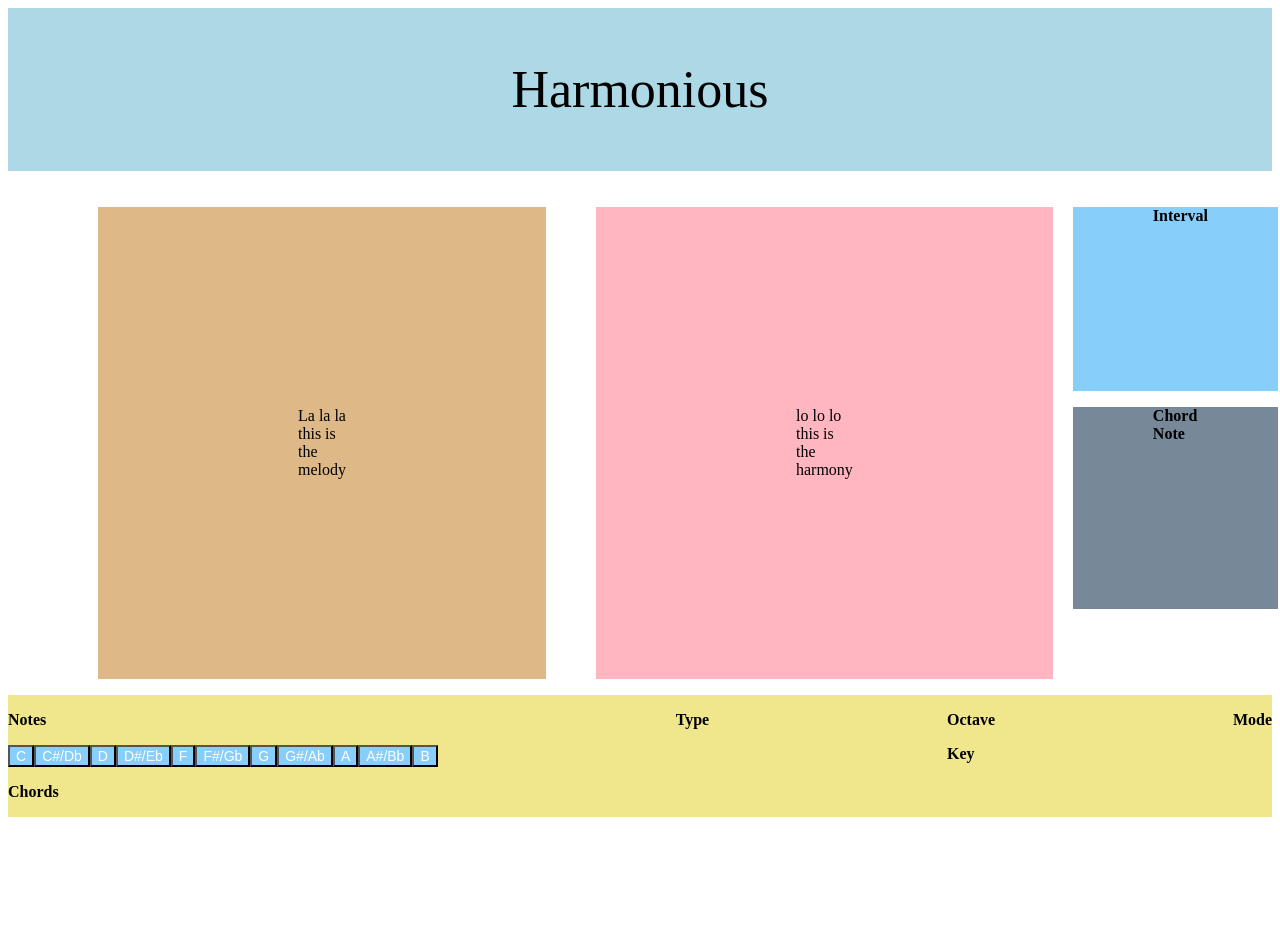
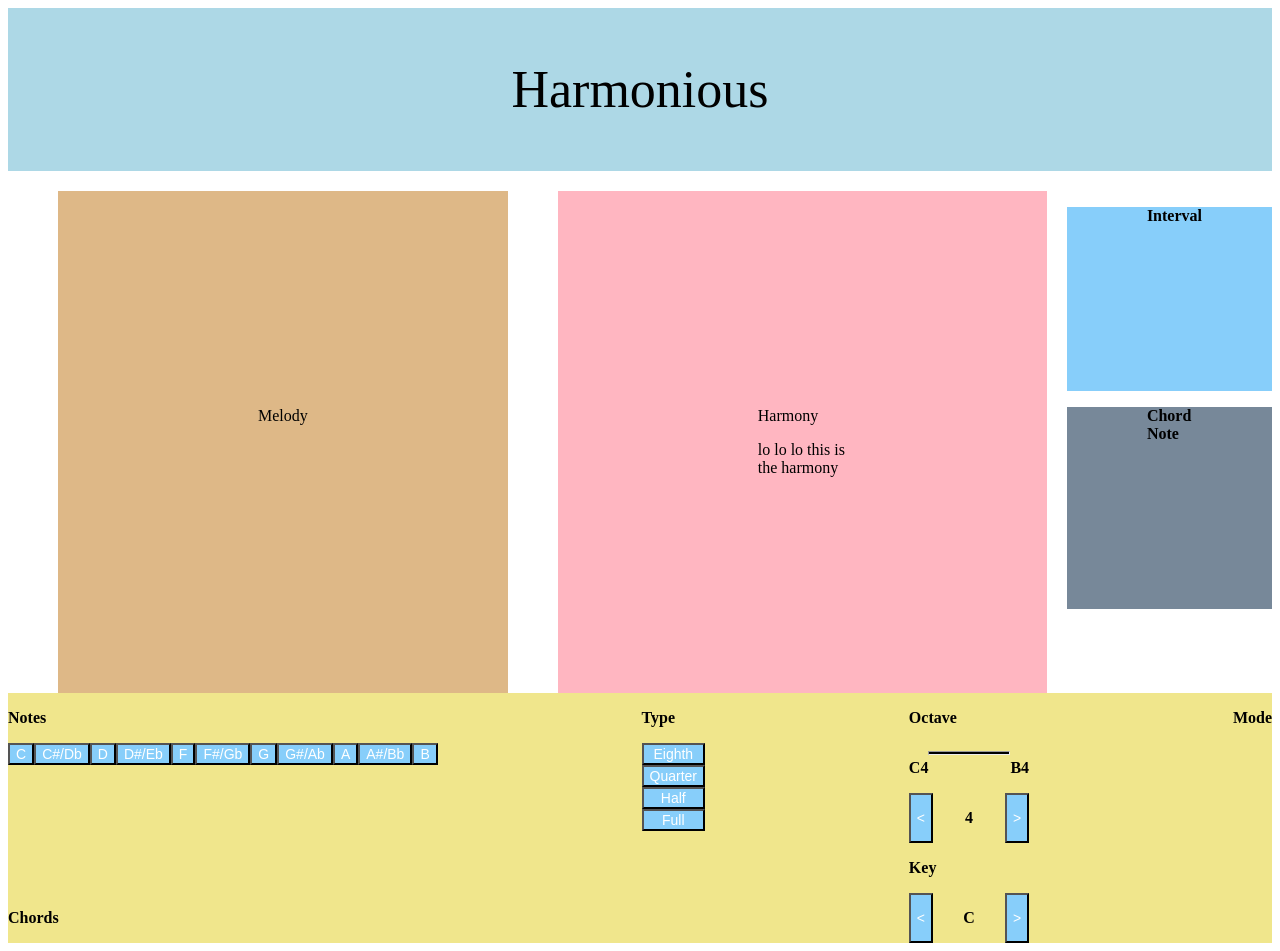
Before and after one commit to andrewvt97/Harmonious, a React (Vite) app: page / in a window 1280 px wide. Before the commit the page ends 825 px from the top, so only its background shows below. Built offline with nearby package versions, Linux system fonts and the light colour scheme.

Commit message:
Change keys and octave state variables

```diff
--- a/src/components/App.jsx
+++ b/src/components/App.jsx
@@ -1,20 +1,59 @@
 import { useState } from 'react'
 import '../styles/App.css'
-import NoteButton from './NoteButton';
+import Button from './Button';
 import Melody from './Melody';
 
 function App() {
 
+  // constant non-state variables
+  const notes = ["C", "C#", "D", "D#", "E" , "F", "F#", "G", "G#", "A", "A#", "B"]
+  // major key - 2 whole steps 1 half step 3 whole steps
+
   // I understand now! Use the parent component to manage the state variables and pass them down as props to children components
 
+  // state variables
   const [melody, setMelody] = useState([]);
+  const [key, setKey] = useState(0);
+  const [noteType, setNoteType] = useState("Quarter");
+  const [octave, setOctave] = useState(4);
+
 
   const handleNoteClick = (note) => {
     // Update melody state by adding a new array representing the note and its value
-    setMelody((prevMelody) => [...prevMelody, [note, 0]]);
+    // setMelody((prevMelody) => [...prevMelody, [note, 0]]);
+    setMelody((prevMelody) => [...prevMelody, {"note": note, "chord": 0, "key": "C", "range": 4}]);
+  };
+
+  const handleNoteTypeClick = (type) => {
+    setNoteType(type);
+  };
+
+  const handleOctaveClick = (button) => {
+    if (button === ">"){
+      if (octave !== 8)
+        setOctave(octave + 1);
+    }
+    else{
+      if (octave !== 1)
+        setOctave(octave - 1);
+    }
+  };
+
+  const handleKeyChange = (button) => {
+      if (button === ">"){
+        setKey((key + 1) % 12) // 12 represents the amount of notes
+      }
+      else{
+        if (key !== 0)
+          setKey(key - 1)
+        else
+          setKey(11) // 12 represents the amount of notes so len - 1 = 11
+      }
   };
 
   console.log("Melody:", JSON.stringify(melody));
+  console.log("Type:", noteType);
+  console.log("Key:", key);
   return (
 
       <>
@@ -23,9 +62,15 @@ function App() {
           <p className='website-name'> Harmonious</p>
         </div>
         <div className='display'>
-          <Melody melody = {melody}></Melody>
-          <p className='melody-display'> La la la this is the melody</p>
-          <p className='harmony-display'> lo lo lo this is the harmony</p>
+        <div className='melody-display'>
+          <p> Melody</p>
+          <Melody className='melody-display' melody = {melody}></Melody>
+        </div>
+        <div className='harmony-display'>
+          <p> Harmony</p>
+          <p> lo lo lo this is the harmony</p>
+        </div>
+
           <div className='harmony-settings'>
             <div className='interval-settings'>
                 <p> Interval</p>
@@ -39,17 +84,17 @@ function App() {
           <div className='music-components'>
             <div className='note-buttons'>
               <p> Notes </p>
-              <NoteButton text = {"C"} onClick={() => handleNoteClick("C")}></NoteButton>
-              <NoteButton text = {"C#/Db"} onClick={() => handleNoteClick("C#/Db")}></NoteButton>
-              <NoteButton text = {"D"} onClick={() => handleNoteClick("D")}></NoteButton>
-              <NoteButton text = {"D#/Eb"}onClick={() => handleNoteClick("D#/Eb")}></NoteButton>
-              <NoteButton text = {"F"} onClick={() => handleNoteClick("F")}></NoteButton>
-              <NoteButton text = {"F#/Gb"} onClick={() => handleNoteClick("F#/Gb")}></NoteButton>
-              <NoteButton text = {"G"} onClick={() => handleNoteClick("G")}></NoteButton>
-              <NoteButton text = {"G#/Ab"} onClick={() => handleNoteClick("G#/Ab")}></NoteButton>
-              <NoteButton text = {"A"} onClick={() => handleNoteClick("A")}></NoteButton>
-              <NoteButton text = {"A#/Bb"} onClick={() => handleNoteClick("A#/Bb")}></NoteButton>
-              <NoteButton text = {"B"} onClick={() => handleNoteClick("B")}></NoteButton>
+              <Button text = {"C"} onClick={() => handleNoteClick("C")}></Button>
+              <Button text = {"C#/Db"} onClick={() => handleNoteClick("C#/Db")}></Button>
+              <Button text = {"D"} onClick={() => handleNoteClick("D")}></Button>
+              <Button text = {"D#/Eb"}onClick={() => handleNoteClick("D#/Eb")}></Button>
+              <Button text = {"F"} onClick={() => handleNoteClick("F")}></Button>
+              <Button text = {"F#/Gb"} onClick={() => handleNoteClick("F#/Gb")}></Button>
+              <Button text = {"G"} onClick={() => handleNoteClick("G")}></Button>
+              <Button text = {"G#/Ab"} onClick={() => handleNoteClick("G#/Ab")}></Button>
+              <Button text = {"A"} onClick={() => handleNoteClick("A")}></Button>
+              <Button text = {"A#/Bb"} onClick={() => handleNoteClick("A#/Bb")}></Button>
+              <Button text = {"B"} onClick={() => handleNoteClick("B")}></Button>
 
             </div>
             <div className='chord-buttons'>
@@ -58,13 +103,34 @@ function App() {
           </div>
           <div className='note-type-buttons'>
             <p> Type</p>
+            <div className='note-type-container'>
+              <Button text = {"Eighth"} onClick={() => handleNoteTypeClick("Eighth")}></Button>
+              <Button text = {"Quarter"} onClick={() => handleNoteTypeClick("Quarter")}></Button>
+              <Button text = {"Half"} onClick={() => handleNoteTypeClick("Half")}></Button>
+              <Button text = {"Full"}onClick={() => handleNoteTypeClick("Full")}></Button>
+            </div>
           </div>
           <div className='range'>
-            <div className='chord-buttons'>
+            <div className='adjust-octave-buttons'>
               <p> Octave </p>
+              <div className='octave-line-display'>
+                <p> C{octave}</p>
+                <hr className='octave-range'></hr>
+                <p> B{octave}</p>
+              </div>
+              <div className='octave-buttons'>
+                <Button text = {"<"} onClick={() => handleOctaveClick("<")}></Button>
+                <p> {octave} </p>
+                <Button text = {">"} onClick={() => handleOctaveClick(">")}></Button>
+              </div>
             </div>
-            <div className='chord-buttons'>
+            <div className='adjust-key-buttons'>
               <p> Key </p>
+              <div className='key-buttons'>
+                <Button text = {"<"} onClick={() => handleKeyChange("<")}></Button>
+                <p> {notes[key]} </p>
+                <Button text = {">"} onClick={() => handleKeyChange(">")}></Button>
+              </div>
             </div>
           </div>
           <div className='functionality-buttons'>
--- a/src/components/NoteButton.jsx
+++ b/src/components/Button.jsx
@@ -1,6 +1,6 @@
 import React, { ButtonHTMLAttributes } from "react";
 
-function NoteButton({text = "randomNote", color = "white", backgroundColor = "lightskyblue", fontSize = 14, onClick = () => {}}) {
+function Button({text = "randomNote", color = "white", backgroundColor = "lightskyblue", fontSize = 14, onClick = () => {}}) {
     const buttonStyle = {
         color: color,
         fontSize: fontSize + "px",
@@ -22,4 +22,4 @@ function NoteButton({text = "randomNote", color = "white", backgroundColor = "li
 }
 
 
-export default NoteButton;
+export default Button;
--- a/src/components/Melody.jsx
+++ b/src/components/Melody.jsx
@@ -1,11 +1,13 @@
 import React, { useState } from "react";
+import App from "./App";
+import '../styles/App.css'
 
 function Melody({melody = []}) {
 
     return <>
         <ul>
         {melody.map((note, index) => (
-          <li key={index}>{note[0]} {note[1] !== 0 ? ":" + note[1] : null}</li>
+          <li key={index}>{note["note"]} {note["chord"] !== 0 ? ":" + note["chord"] : null}</li>
         ))}
       </ul>
     </>
--- a/src/styles/App.css
+++ b/src/styles/App.css
@@ -67,3 +67,30 @@
   flex-direction: column;
   justify-content: space-between;
 }
+
+.note-type-container { /* This contains the section with the note buttons */
+  display: flex;
+  flex-direction: column;
+}
+
+.octave-range { /* contains line showing range of the octave */
+
+      height: 2px;
+      background-color: #000000;
+      width: 80px;
+
+}
+
+.octave-line-display {
+  display: flex;
+}
+
+.octave-buttons {
+  display: flex;
+  justify-content: space-between;
+}
+
+.key-buttons {
+  display: flex;
+  justify-content: space-between;
+}
```
